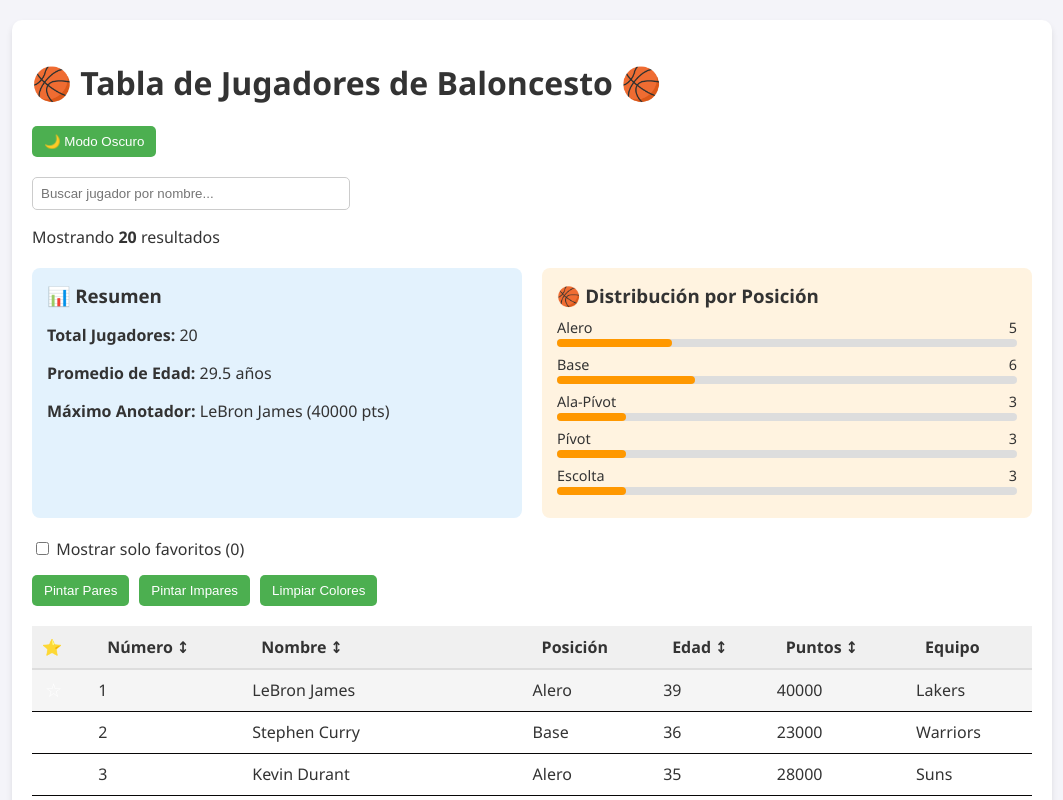
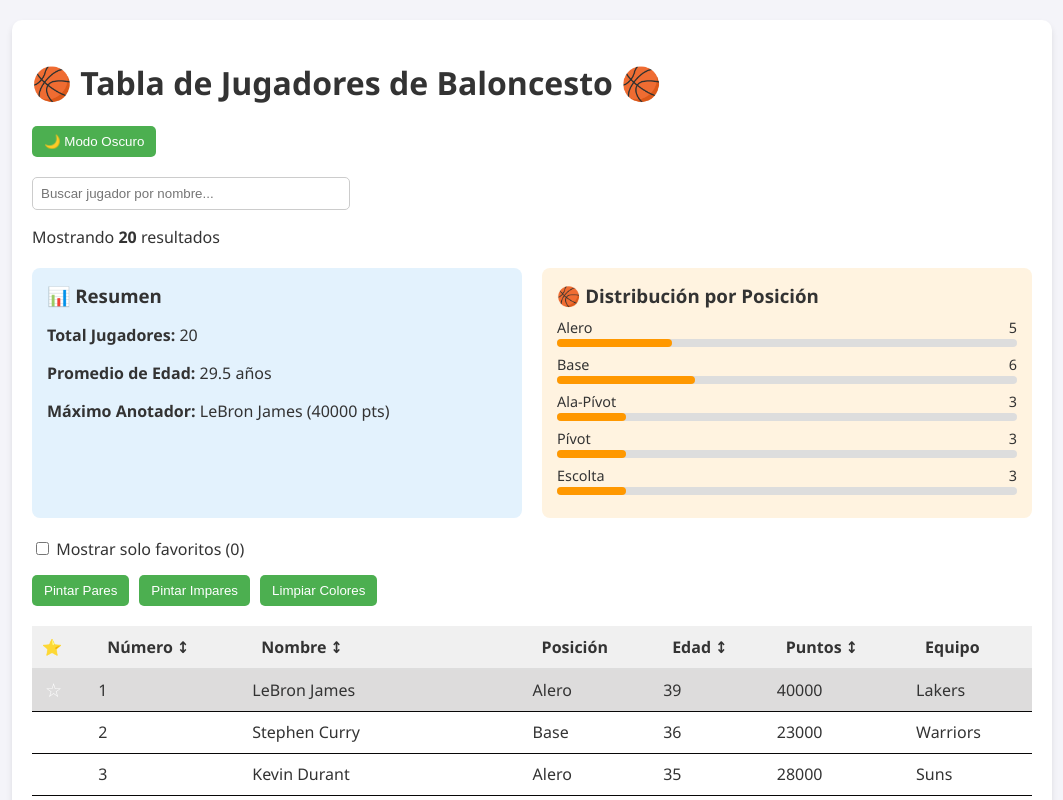
Before and after one commit to JuanDiego838/ExamenReact-Basketball, a React (Vite) app: page / in a window 1280 px wide. In both pictures the pointer is over the element 640 px from the left and 690 px from the top of the page. Shown: the top 800 px of the page, without its empty margins (108-1171 px from the left). Built offline with nearby package versions, Linux system fonts and the light colour scheme; the HTML template or start-up script is replaced by a standard one.

Commit message:
correccion del color para que el seleccionador funcione con la pagina en modo oscuro

```diff
--- a/index.html
+++ b/index.html
@@ -5,7 +5,6 @@
     <link rel="icon" type="image/svg+xml" href="/vite.svg" />
     <meta name="viewport" content="width=device-width, initial-scale=1.0" />
 
-    <!-- Etiquetas Meta requeridas por el examen -->
     <meta name="author" content="Juan Diego Gallego Galvis" />
     <meta name="keywords" content="baloncesto, jugadores, react, tabla, estadisticas" />
     <meta name="description" content="Tabla interactiva de jugadores de baloncesto con filtros, paginación y estadísticas en tiempo real." />
--- a/src/index.css
+++ b/src/index.css
@@ -60,6 +60,6 @@ button:disabled {
   border-bottom: 1px solid #080707;
 }
 .player-row:hover {
-  background-color: #f5f5f5 !important;
+  background-color: #938e8e4f !important;
   transition: background-color 0.2s;
 }
```
